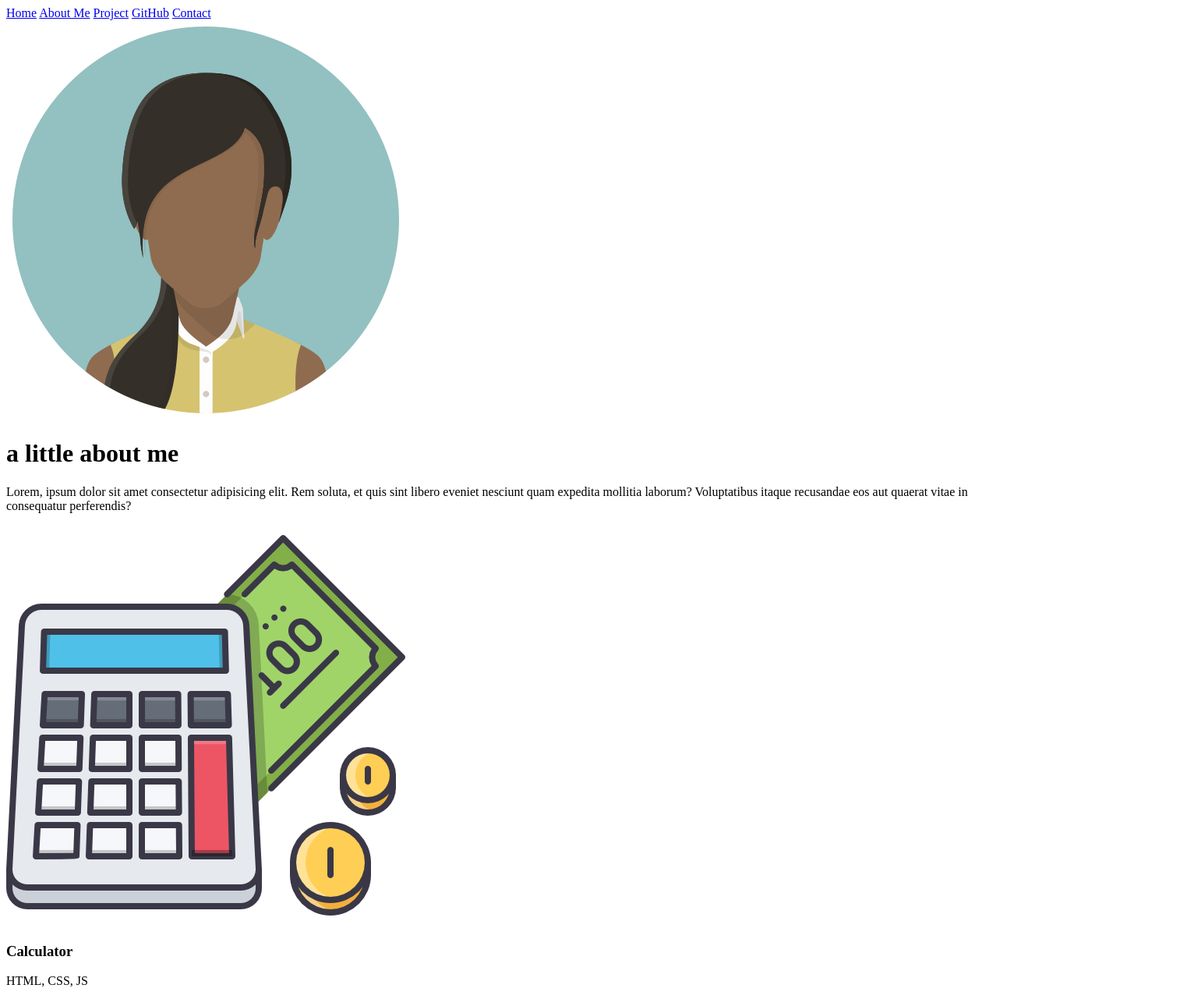
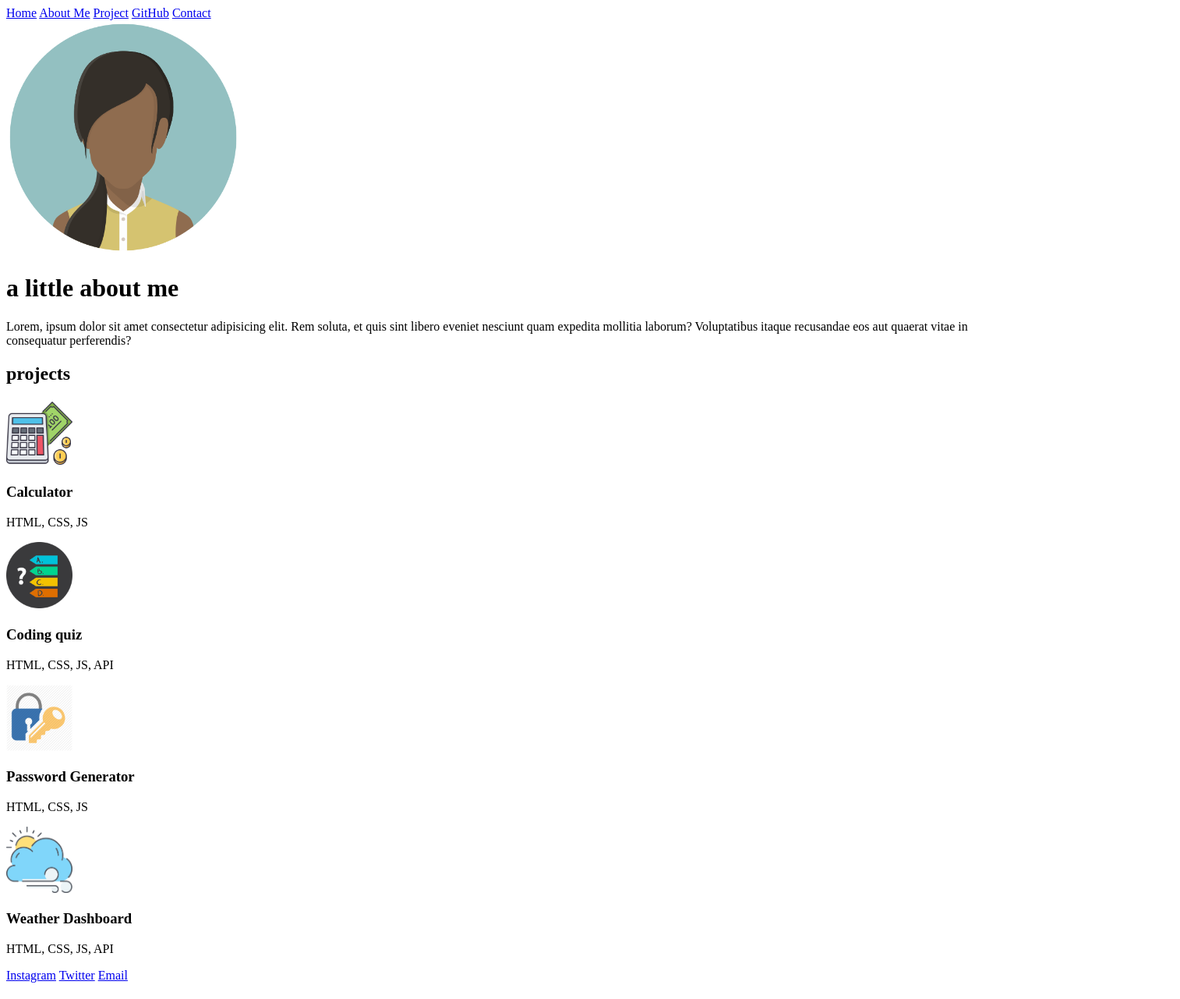
Before and after one commit to rajkdh/Professional-Portfolio, a plain HTML site: page index.html in a window 1280 px wide. Shown: the top 1281 px of the page at 78% size, 1514 px wide, since content can reach past the window. Drawn offline with Linux system fonts and the light colour scheme.

Commit message:
fixed image size issue, added links, cleaned up code

```diff
--- a/assets/style.css
+++ b/assets/style.css
@@ -1,3 +1,12 @@
 /*projection section:
 - when hovering over project image, it should be larger than the others
+- bar should stay on screen when scrolling
 */
+#profile-image{
+    width: 300px;
+}
+img{
+width:85px;
+
+
+}
--- a/index.html
+++ b/index.html
@@ -10,18 +10,24 @@
 <body>
     <div class="topnav">
         <a class="active" href="#home">Home</a>
-        <a href="#bio">About Me</a> <!--add name name and link here-->
-        <a href="projects">Project</a> <!--add name name and link here-->
+        <a href="#about-me">About Me</a> <!--add name name and link here-->
+        <a href="#projects">Project</a> <!--add name name and link here-->
         <a href="https://github.com/rajkdh">GitHub</a> <!--add name name and link here-->
         <a href="#contact">Contact</a> <!--add name name and link here-->
     </div>
     <!-- add personal picture -->
-    <img src="./images/PP-profile-pic.png" alt="picture of Rajvir">
+<div class="intro">
+    <img id="profile-image" src="./images/PP-profile-pic.png" alt="picture of Rajvir" >
     <!--below bio-->
+    <div id="about-me">
     <h1>a little about me</h1>
     <p>Lorem, ipsum dolor sit amet consectetur adipisicing elit. Rem soluta, et quis sint libero eveniet nesciunt quam expedita mollitia laborum? Voluptatibus itaque recusandae eos aut quaerat vitae in consequatur perferendis?</p>
+    </div>
+</div>
+    <!--add section for projects and link them to the deployed site-->
+    <section id="projects">
+    <h1>projects</h1>
 
-    <!--add section for projects and link them to the deployed site-->
 <div class="card">
     <img src="./images/calculator.png" alt="Calculator">
     <div class="container">
@@ -50,6 +56,16 @@
         <p>HTML, CSS, JS, API</p>
     </div>
 </div>
+</section>
+<section id="contact">
+    <footer>
+        <div id="contact">
+            <a href="https://www.instagram.com/" target="_blank"> Instagram</a>
+            <a href="https://twitter.com/?lang=en" target="_blank">Twitter</a>
+            <a href= "mailto:" rajvir.dhanoa01@gmail.com>Email</a>
+       </div>
+    </footer>
+</section>
     <!-- add responzive layout for window resizing-->
 </body>
 </html>
```
